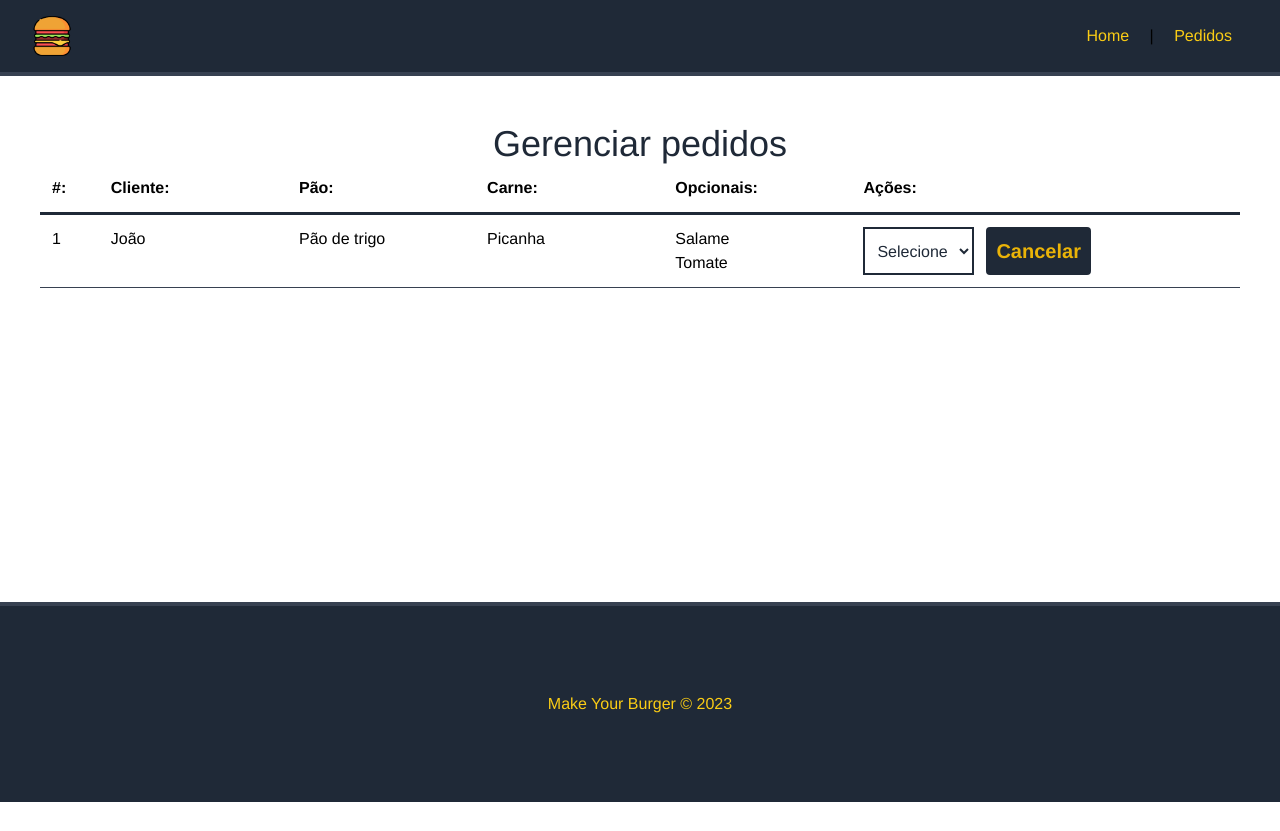
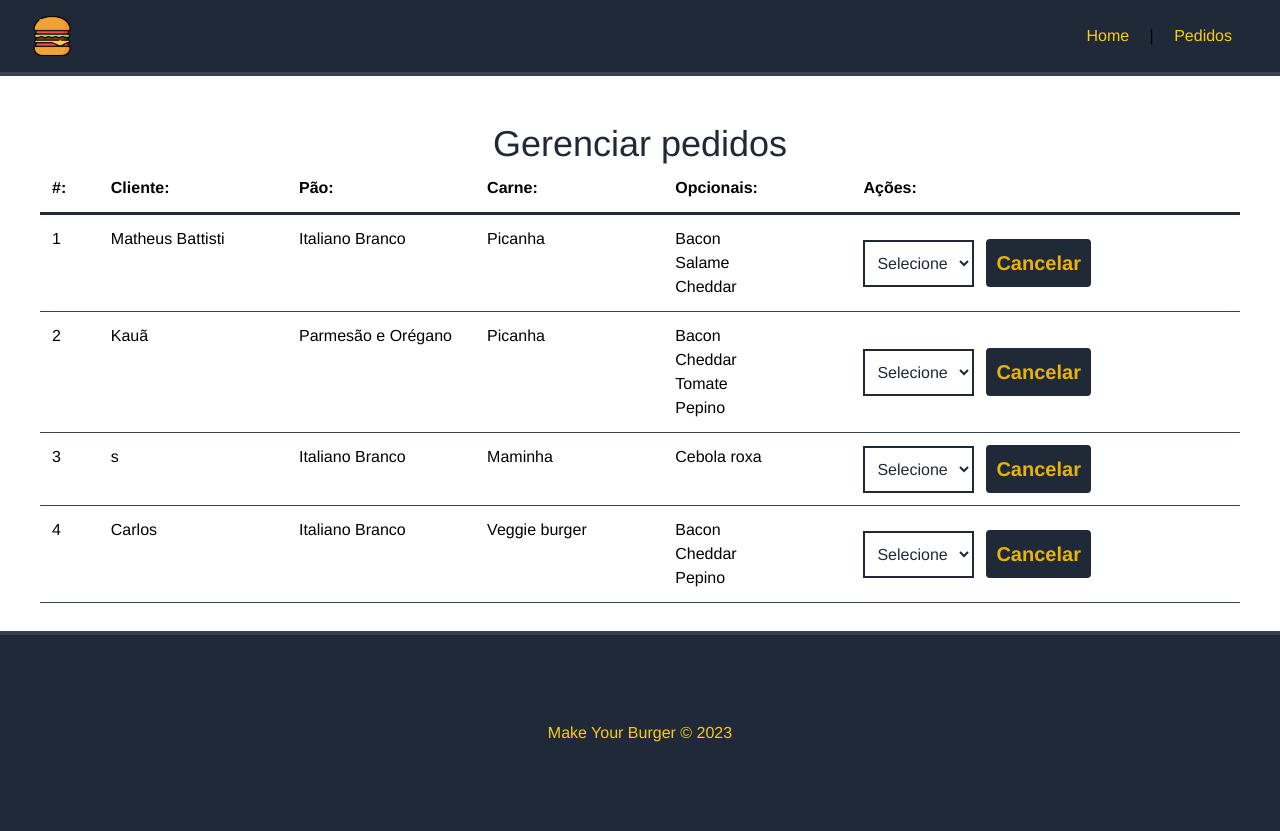
Before and after one commit to Kauacnok/make-your-burger, a Vue app in the folder web/: page /orders in a window 1280 px wide. Before the commit the page ends 802 px from the top, so only its background shows below. Built offline with nearby package versions, Linux system fonts and the light colour scheme; data requests are answered from the project's data file.

Commit message:
rescuing orders from the database and placing them on the application's order list

```diff
--- a/web/src/components/Dashboard.vue
+++ b/web/src/components/Dashboard.vue
@@ -11,19 +11,20 @@
 			</div>
 		</div>
 		<div class="flex flex-wrap">
-			<div class="flex flex-wrap p-3 w-full p-3 border-b border-gray-700">
-				<div class="w-[5%]">1</div>
-				<div class="w-[16%]">João</div>
-				<div class="w-[16%]">Pão de trigo</div>
-				<div class="w-[16%]">Picanha</div>
+			<div class="flex flex-wrap p-3 w-full p-3 border-b border-gray-700" v-for="burger in burgers" :key="burger.id">
+				<div class="w-[5%]">{{ burger.id }}</div>
+				<div class="w-[16%]">{{ burger.name }}</div>
+				<div class="w-[16%]">{{ burger.bread }}</div>
+				<div class="w-[16%]">{{ burger.meat }}</div>
 				<div class="w-[16%]">
 					<ul>
-						<li>Salame</li>
-						<li>Tomate</li>
+						<li v-for="(optional, index) in burger.optionals" :key="index">
+							{{ optional }}
+						</li>
 					</ul>
 				</div>
-				<div class="flex">
-					<select name="status" class="h-full bg-transparent border-[2px] border-gray-800 text-gray-800 mb-2 p-2 mr-3">
+				<div class="flex justify-center items-center">
+					<select name="status" class="bg-transparent border-[2px] border-gray-800 text-gray-800 py-3 p-2 mr-3">
 						<option value="">Selecione</option>
 					</select>
 					<button
@@ -39,5 +40,26 @@
 </template>
 
 <script>
-	name: "Dashboard"
+	export default {
+		name: "Dashboard",
+		data() {
+			return {
+				burgers: null,
+				burgers_id: null,
+				status: []
+			}
+		},
+		methods: {
+			async getOrders() {
+				const req = await fetch('http://localhost:3000/burgers')
+
+				const data = await req.json()
+
+				this.burgers = data
+			}
+		},
+		mounted() {
+			this.getOrders()
+		}
+	}
 </script>
```
